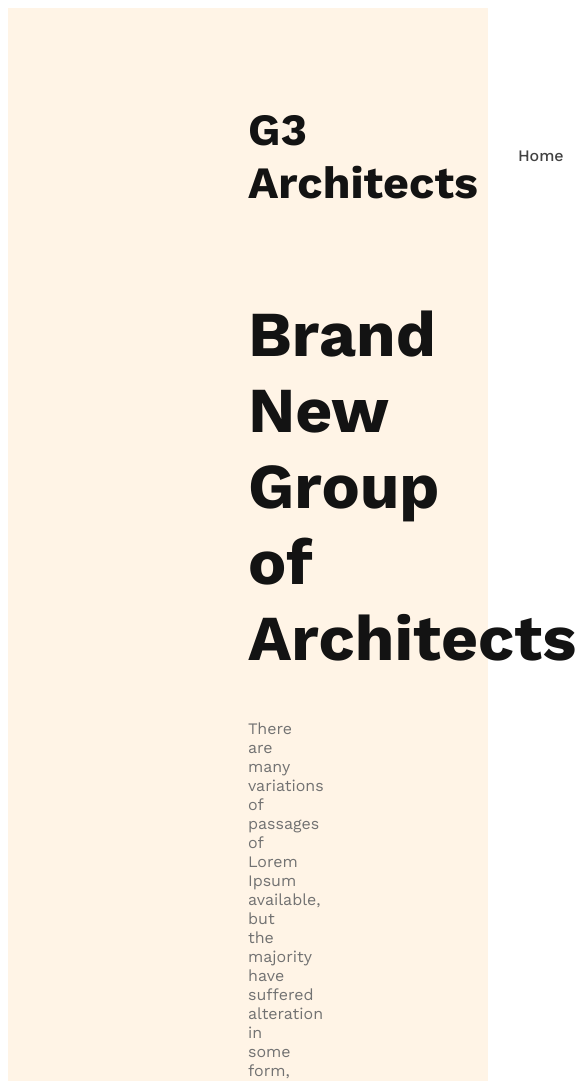
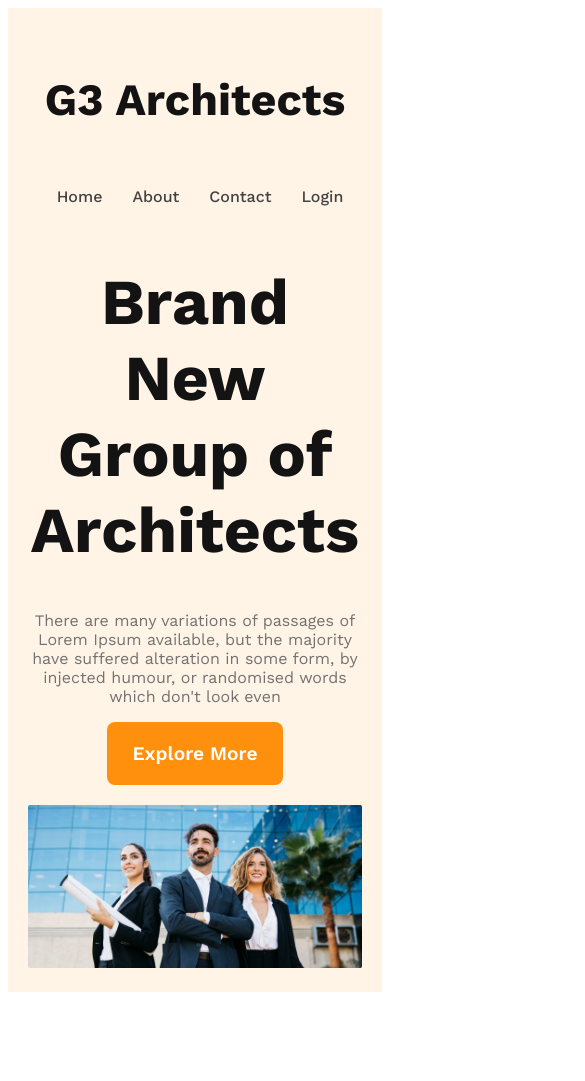
Before and after one commit to Khaledul40/g3-architects-website, a plain HTML site: page index.html in a window 390 px wide. Shown: the top 1081 px of the page, 585 px wide, since content can reach past the window. After the commit the page ends 1000 px from the top, so only its background shows below. Drawn offline with nearby package versions, Linux system fonts and the light colour scheme.

Commit message:
finished header section with responsive for mobile and madium devices

```diff
--- a/styles/architects.css
+++ b/styles/architects.css
@@ -8,13 +8,19 @@
 .btn-primary{
     border-radius: 0.5rem;
     background: #FF900E;
+    color: #FFF;
+    font-size: 1.2rem;
+    font-weight: 600;
+    padding: 20px 25px;
+    cursor: pointer;
+    border: 0;
 }
 
 /* header styles */
 
 header{
     background: rgba(255, 144, 14, 0.10);
-    padding: 50px 240px;
+    padding: 50px 150px;
 }
 nav{
     display: flex;
@@ -57,3 +63,29 @@ nav li a{
     font-size: 1rem;
     font-weight: 400;
 }
+.banner img{
+    width: 100%;
+    margin-top: 20px;
+}
+
+/* Responsive media query */
+
+/* mobile devices */
+@media screen and (max-width: 576px) {
+    header{
+        padding: 20px;
+    }
+    nav{
+        flex-direction: column;
+    }
+}
+
+/* tablet or medium devices */
+@media screen and (min-width: 576px) and (max-width: 960px) {
+    header{
+        padding: 50px;
+    }
+    nav{
+        flex-direction: column;
+    }
+}
```
